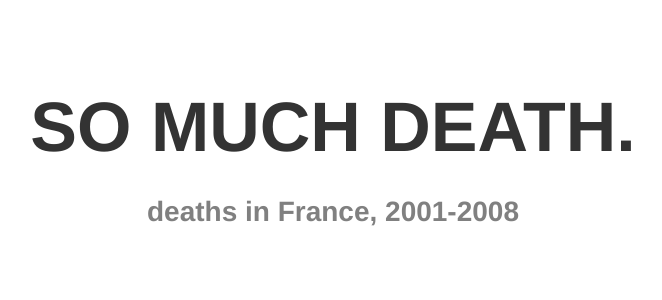
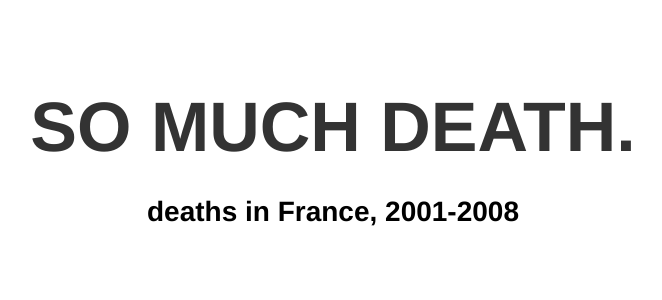
Before and after one commit to thejqs/french_deaths, a Django app: page / in a window 1280 px wide, with the pointer over the restyled element. Shown: the part 154-454 px from the top of the page, without its empty margins (307-969 px from the left). Run offline with Django 3.2, Linux system fonts and the light colour scheme; parts of the project's set-up code (start-up, migrations or seed data) failed here and were passed over; some libraries are stand-ins or nearby versions.

Commit message:
adding hover color toggle to home

```diff
--- a/french_deaths/main/static/css/french_deaths.css
+++ b/french_deaths/main/static/css/french_deaths.css
@@ -9,6 +9,10 @@ body {
 .subhead a {
     text-decoration: none;
     color: #808080;
+}
+
+.subhead a:hover {
+    color: #000;
 }
 
 .site-id {
```
